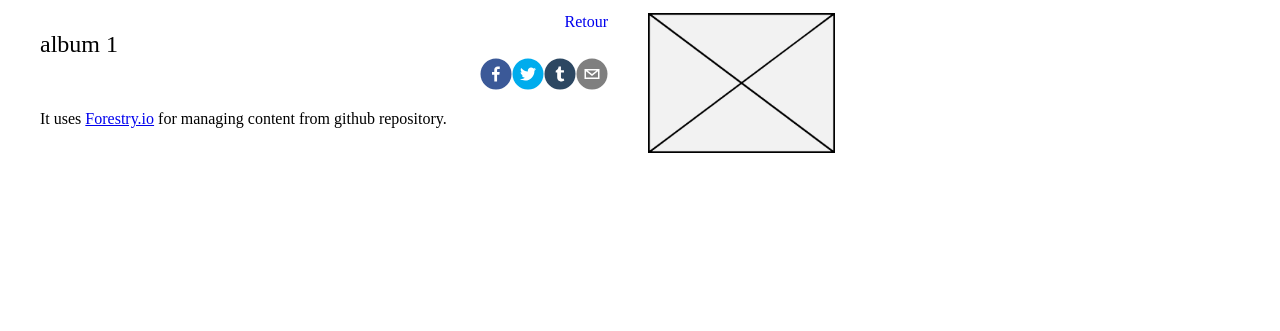
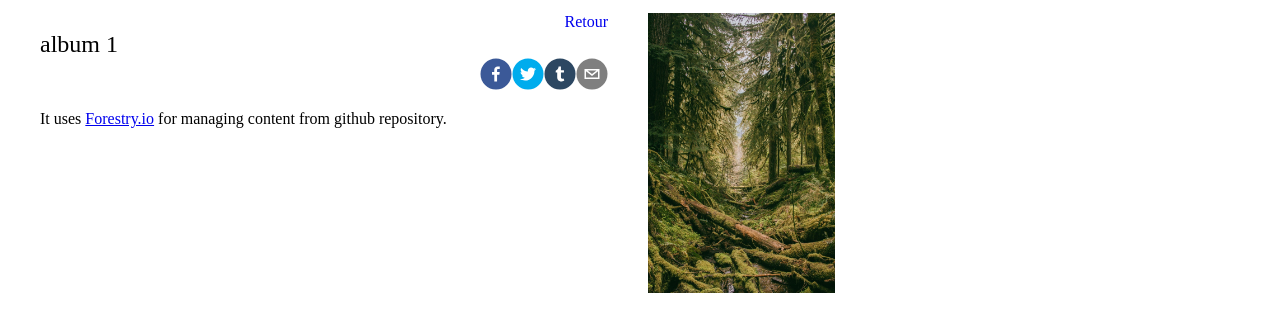
Before and after one commit to ohkaiju/gatsby-sample-forestry, a Gatsby site: page /albums/album_1/ in a window 1280 px wide. Shown: the part 123-454 px from the top of the page. Built offline with nearby package versions, Linux system fonts and the light colour scheme; Gatsby itself is replaced by a stand-in of ours.

Commit message:
Update from Forestry.io lcmte.ju@gmail.com updated content/albums/album_1.md

```diff
--- a/content/albums/album_1.md
+++ b/content/albums/album_1.md
@@ -1,7 +1,7 @@
 ---
 title: album 1
 photos:
-- "/content/images/image_1.png"
+- "/content/images/cougar_hot_springs_trail.jpg"
 
 ---
 It uses [Forestry.io](https://forestry.io "Forestry.io") for managing content from github repository.
```
